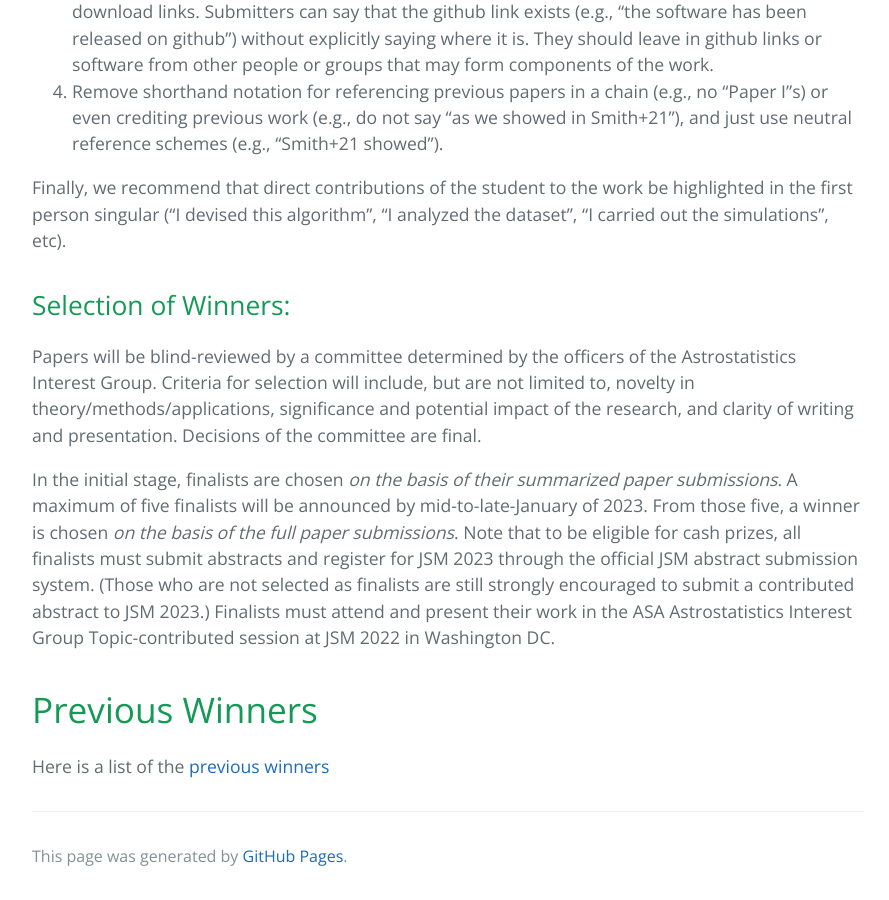
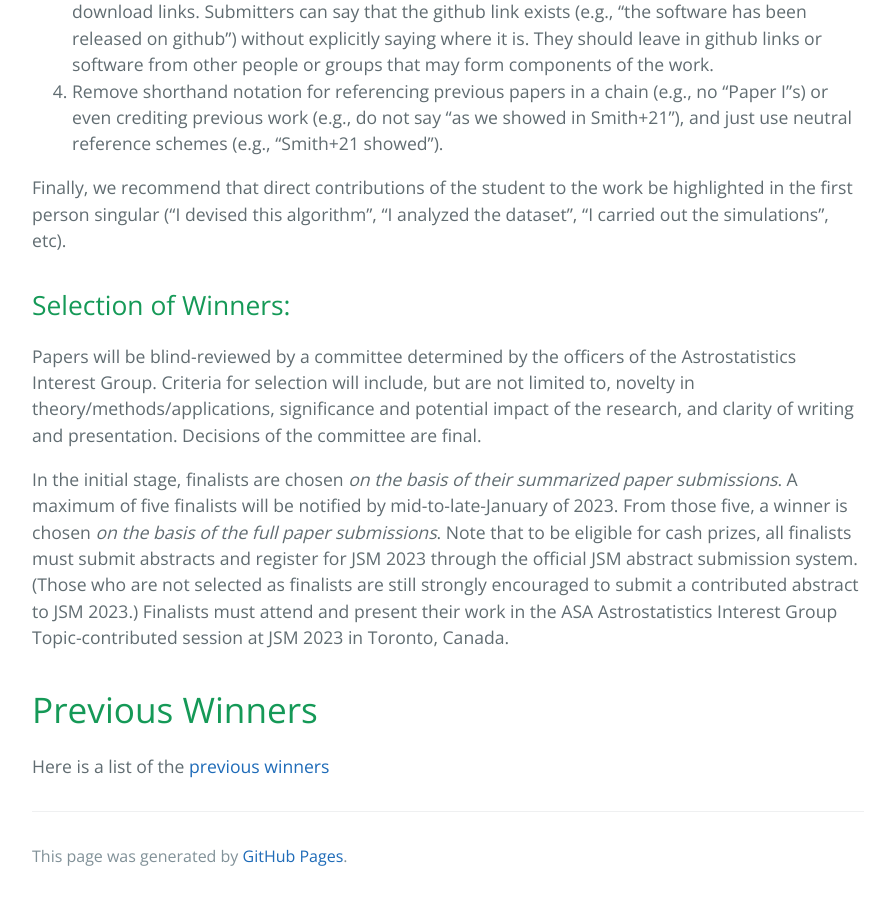
Before and after one commit to aigamstat/aigamstat.github.io, a Jekyll site: the page built from competition/contest_2023.md, in a window 1280 px wide and 900 px high, scrolled down 2113 px. Shown: the whole window, without its empty margins (192-1081 px from the left). Built offline with Jekyll 4.4.1, drawn with Linux system fonts in a browser that asks for light colours.

Commit message:
small edits
Quick correction on JSM date and changed "announce" to "notified".

```diff
--- a/competition/contest_2023.md
+++ b/competition/contest_2023.md
@@ -46,7 +46,7 @@ Finally, we recommend that direct contributions of the student to the work be hi
 
 Papers will be blind-reviewed by a committee determined by the officers of the Astrostatistics Interest Group. Criteria for selection will include, but are not limited to, novelty in theory/methods/applications, significance and potential impact of the research, and clarity of writing and presentation. Decisions of the committee are final.
 
-In the initial stage, finalists are chosen *on the basis of their summarized paper submissions*. A maximum of five finalists will be announced by mid-to-late-January of 2023. From those five, a winner is chosen *on the basis of the full paper submissions*. Note that to be eligible for cash prizes, all finalists must submit abstracts and register for JSM 2023 through the official JSM abstract submission system. (Those who are not selected as finalists are still strongly encouraged to submit a contributed abstract to JSM 2023.) Finalists must attend and present their work in the ASA Astrostatistics Interest Group Topic-contributed session at JSM 2022 in Washington DC.
+In the initial stage, finalists are chosen *on the basis of their summarized paper submissions*. A maximum of five finalists will be notified by mid-to-late-January of 2023. From those five, a winner is chosen *on the basis of the full paper submissions*. Note that to be eligible for cash prizes, all finalists must submit abstracts and register for JSM 2023 through the official JSM abstract submission system. (Those who are not selected as finalists are still strongly encouraged to submit a contributed abstract to JSM 2023.) Finalists must attend and present their work in the ASA Astrostatistics Interest Group Topic-contributed session at JSM 2023 in Toronto, Canada.
 
 # Previous Winners
 Here is a list of the [previous winners](./winners.html)
```
